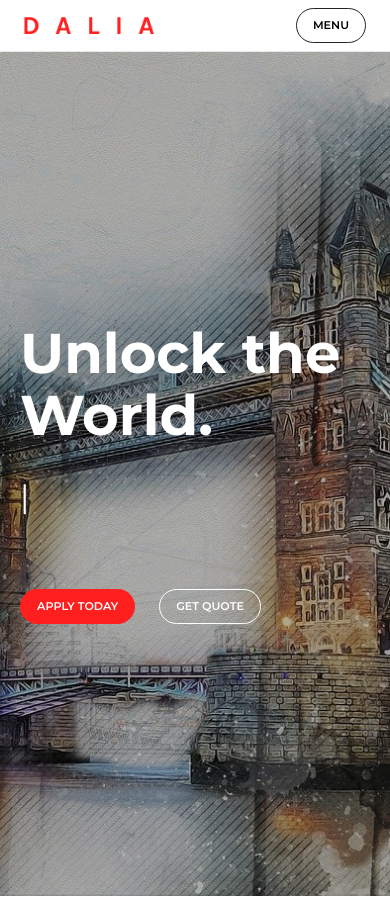
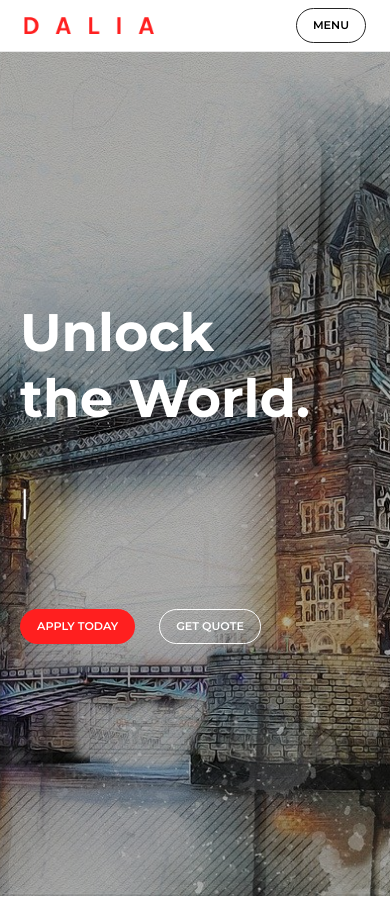
Before and after one commit to AmauriMarcos/language-school, a Next.js app: page / in a window 390 px wide. Shown: the top 898 px of the page. Built offline with nearby package versions, Linux system fonts and the light colour scheme.

Commit message:
fixed space inside Hero

```diff
--- a/src/components/layout/Hero.tsx
+++ b/src/components/layout/Hero.tsx
@@ -5,7 +5,8 @@ import useMediaQuery from "@/utils/useMediaQuery";
 
 const Hero = () => {
   const isMobile = useMediaQuery("(max-width: 640px)");
-  const baseText = "Unlock the World.";
+  const baseText = "Unlock ";
+  const baseTextSubtitle = "the World.";
   const sentences = [
     "Become fluent in English",
     "Connect beyond borders",
@@ -55,17 +56,23 @@ const Hero = () => {
       <div className="absolute inset-0 bg-black md:bg-transparent opacity-30 md:opacity-0"></div>
       <div className="relative z-10 h-full pl-5 md:pl-40 flex flex-col gap-4 md:gap-8 items-start justify-center">
         <div className="h-[250px] md:h-auto flex flex-col leading-[1.1] md:leading-[1.3]">
-          <h2 className="text-[3.5rem] mb-8 md:mb-0 md:text-[3.8rem] text-white font-bold">
-            {baseText}
-          </h2>
-          <h2 className="text-[2rem] md:text-[3.5rem] mb-14 md:mb-0 text-white font-normal">
+          <div className="flex flex-col md:flex-row ">
+            <h2 className="text-[3.3rem] mb-8 md:mb-0 md:text-[3.8rem] text-white font-bold">
+              {baseText}
+            </h2>
+            <h2 className="translate-y-[-1.5rem] md:translate-y-0  md:ml-6 text-[3.3rem] mb-8 md:mb-0 md:text-[3.8rem] text-white font-bold">
+              {baseTextSubtitle}
+            </h2>
+          </div>
+
+          <h2 className="text-[2rem] md:text-[3.5rem] mb-14 md:mb-0 text-white font-normal mr-4 md:mr-0">
             <span>
               {displayedText}
               <span className="animate-blink font-thin">|</span>
             </span>
           </h2>
         </div>
-        <div className="flex gap-6 md:mt-6">
+        <div className="flex gap-6 mt-10 md:mt-6">
           <Button
             size={isMobile ? "sm" : "lg"}
             variant="default"
@@ -73,11 +80,7 @@ const Hero = () => {
           >
             Apply today
           </Button>
-          <Button
-            size={isMobile ? "sm" : "lg"}
-            variant="outline"
-            color="#fff"
-          >
+          <Button size={isMobile ? "sm" : "lg"} variant="outline" color="#fff">
             Get Quote
           </Button>
         </div>
```
